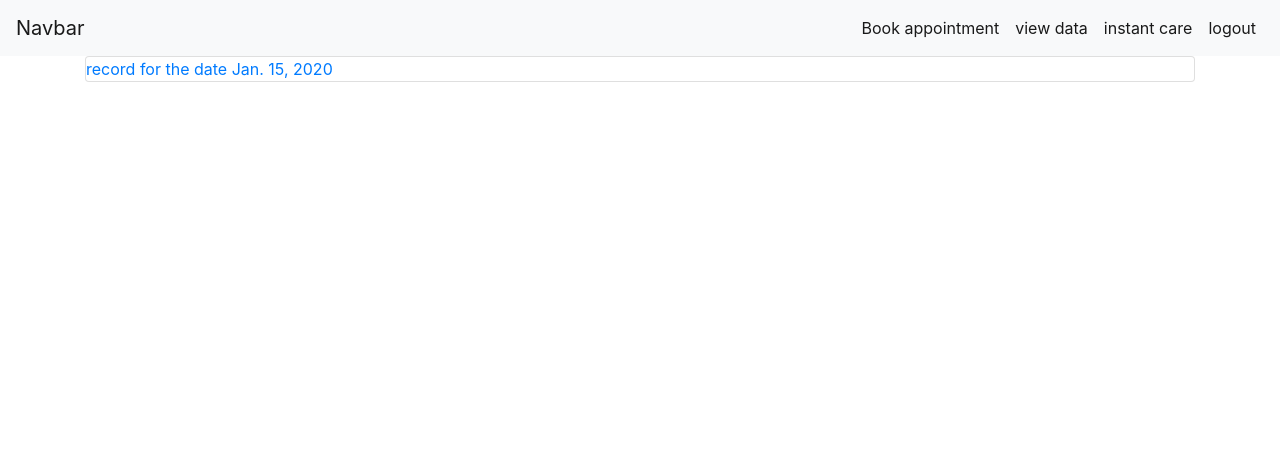
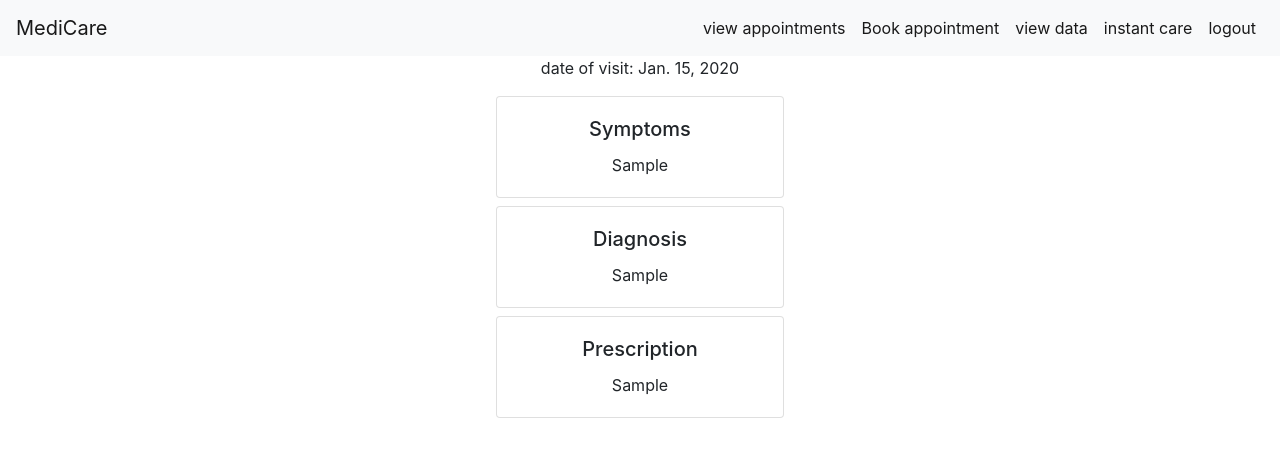
Before and after one commit to Bugbustrs/medical_system, a Django app: page /records/1 in a window 1280 px wide. Shown: the top 457 px of the page. Run offline with Django 3.2, Linux system fonts and the light colour scheme; tables that the repository leaves empty hold one stand-in row (values such as "Sample post"); some libraries are stand-ins or nearby versions.

Commit message:
patient record detail view works

```diff
--- a/medical_system/doctor/models.py
+++ b/medical_system/doctor/models.py
@@ -17,7 +17,7 @@ class Doctor(models.Model):
 
 class Appointment(models.Model):
 
-    date= models.DateField()
-    time = models.TimeField()
+    date= models.DateField(null=True)
+    time = models.TimeField(null=True)
     doctor  = models.ForeignKey(Doctor,on_delete=models.CASCADE)
     patient = models.ForeignKey(Patient,on_delete=models.CASCADE)
--- a/medical_system/patient/models.py
+++ b/medical_system/patient/models.py
@@ -11,11 +11,18 @@ class Patient(models.Model):
 
     blood_type = models.CharField(max_length= 2)
 
+    def get_absolute_url(self):
+        return reverse("patient_detail", kwargs={"pk": self.pk})
+
+    def __str__(self):
+        return self.first_name + self.surname
+
+
 class PatientRecord(models.Model):
     #symptonms, diagnosis, prescription
     patient = models.ForeignKey(Patient, on_delete=models.CASCADE,blank=True, null=True)
     symptoms = models.TextField(max_length = 1000)
-    diagosis  = models.TextField(max_length = 1000)
+    diagnosis  = models.TextField(max_length = 1000)
     prescription = models.TextField(max_length = 1000)
     date = models.DateField(auto_now_add=True, blank=True,null=True)
 
--- a/medical_system/patient/templates/base.html
+++ b/medical_system/patient/templates/base.html
@@ -17,14 +17,16 @@ crossorigin="anonymous">  <!-- Add additional CSS in static file -->
 
 <body>
  <nav class="navbar navbar-expand-lg navbar-light bg-light ">
-  <a class="navbar-brand" href="#">Navbar</a>
+  <a class="navbar-brand" href="#">MediCare</a>
   <button class="navbar-toggler" type="button" data-toggle="collapse" data-target="#navbarSupportedContent" aria-controls="navbarSupportedContent" aria-expanded="false" aria-label="Toggle navigation">
     <span class="navbar-toggler-icon"></span>
   </button>
 
   <div class="flex-row-reverse collapse navbar-collapse" id="navbarSupportedContent">
     <ul class="navbar-nav ">
-
+                  <li class="nav-item active">
+        <a class="nav-link" href="#">view appointments<span class="sr-only">(current)</span></a>
+      </li>
               <li class="nav-item active">
         <a class="nav-link" href="#">Book appointment<span class="sr-only">(current)</span></a>
       </li>
--- a/medical_system/patient/templates/patient/patientrecord_detail.html
+++ b/medical_system/patient/templates/patient/patientrecord_detail.html
@@ -5,10 +5,29 @@
 
 {% block content %}
 
-<div class='card'>
-{% comment %} <div> {{pati}} {% endcomment %}
 
-<a class='card-link' href="#">record for the date {{patientrecord.date}}</a>
+  <div class="container flex-column">
+  <div class = 'text-center display-5'>date of visit: {{ patientrecord.date }} </div>
+    <div class="card text-center mx-auto mb-2 mt-3" style="width: 18rem;">
+    <div class="card-body">
+      <h5 class="card-title">Symptoms</h5>
+      <p class="card-text">{{patientrecord.symptoms}}</p>
+    </div>
+  </div>
+
+  <div class="card text-center mx-auto mb-2" style="width: 18rem;">
+    <div class="card-body">
+      <h5 class="card-title">Diagnosis</h5>
+      <p class="card-text">{{patientrecord.diagnosis}}</p>
+    </div>
+  </div>
+
+  <div class="card text-center mx-auto mb-3" style="width: 18rem;">
+    <div class="card-body">
+      <h5 class="card-title">Prescription</h5>
+      <p class="card-text">{{ patientrecord.prescription}}</p>
+    </div>
+  </div>
 </div>
 
 
--- a/medical_system/patient/views.py
+++ b/medical_system/patient/views.py
@@ -1,5 +1,6 @@
 from django.shortcuts import render
 from .models import Patient, PatientRecord
+from doctor.models import Appointment
 from django.views import generic
 
 # Create your views here.
```
Also changed, not shown: medical_system/doctor/migrations/0002_auto_20191012_2007.py (added), medical_system/patient/migrations/0005_auto_20191012_2007.py (added).
